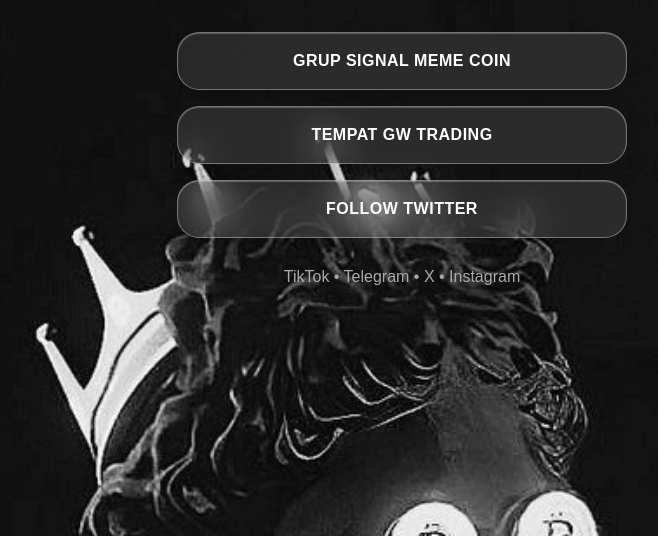
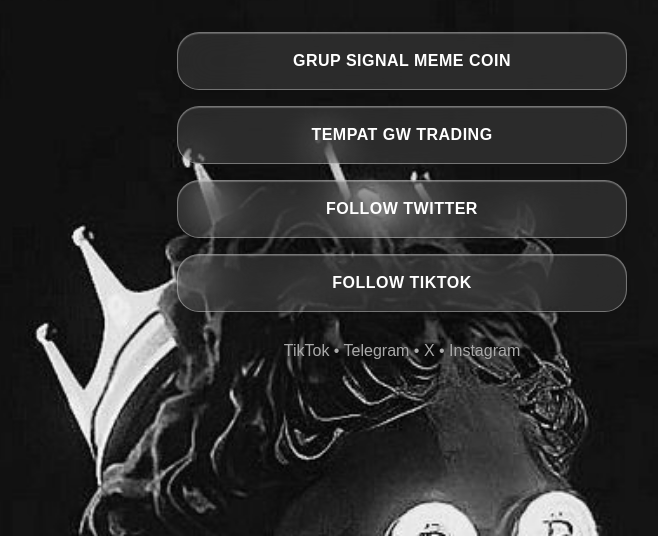
Before and after one commit to iikgea719-ctrl/ig-crypto-media, a plain HTML site: page index.html in a window 1280 px wide. Shown: the part 264-800 px from the top of the page, without its empty margins (238-896 px from the left). Drawn offline with Linux system fonts and the light colour scheme.

Commit message:
Update index.html

```diff
--- a/index.html
+++ b/index.html
@@ -92,6 +92,8 @@ p {
 
 <a class="button" href="https://x.com/MORTOcoin" target="_blank" rel="noopener">FOLLOW TWITTER</a>
 
+<a class="button" href="https://www.tiktok.com/@iga.fx?_r=1&_t=ZS-9BRP2p9veCM" target="_blank" rel="noopener">FOLLOW TIKTOK</a>
+
 
 <div class="social">
 TikTok • Telegram • X • Instagram
```
